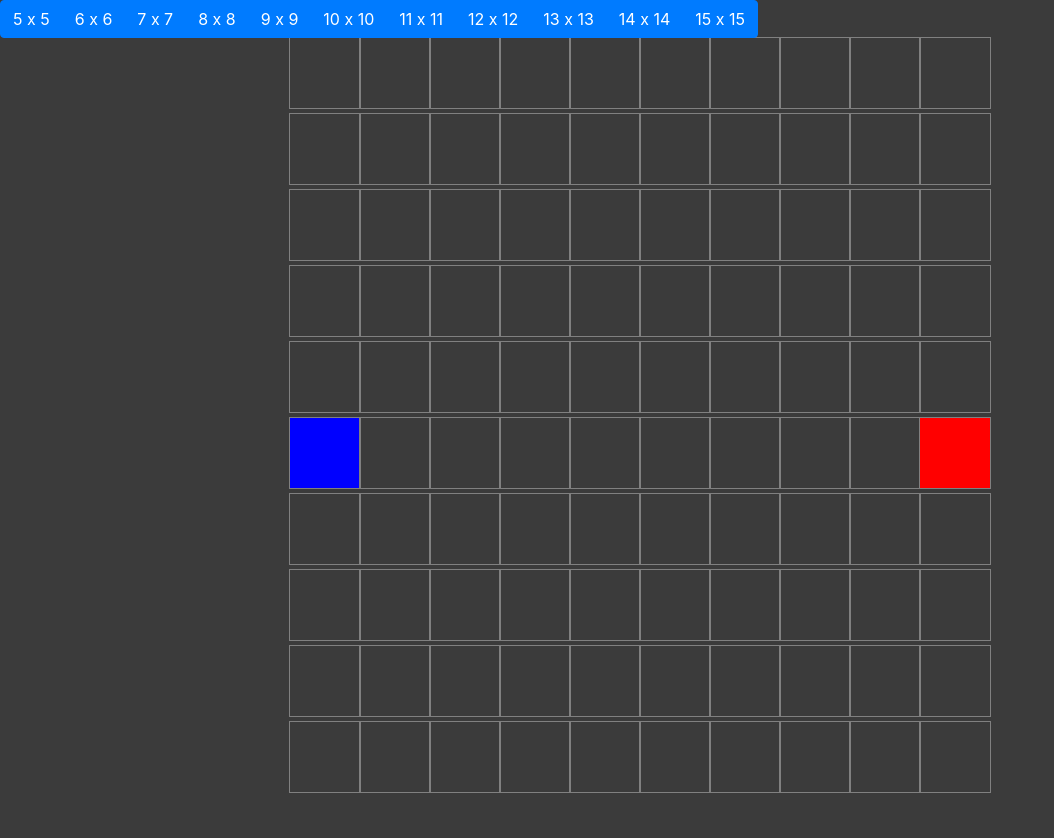
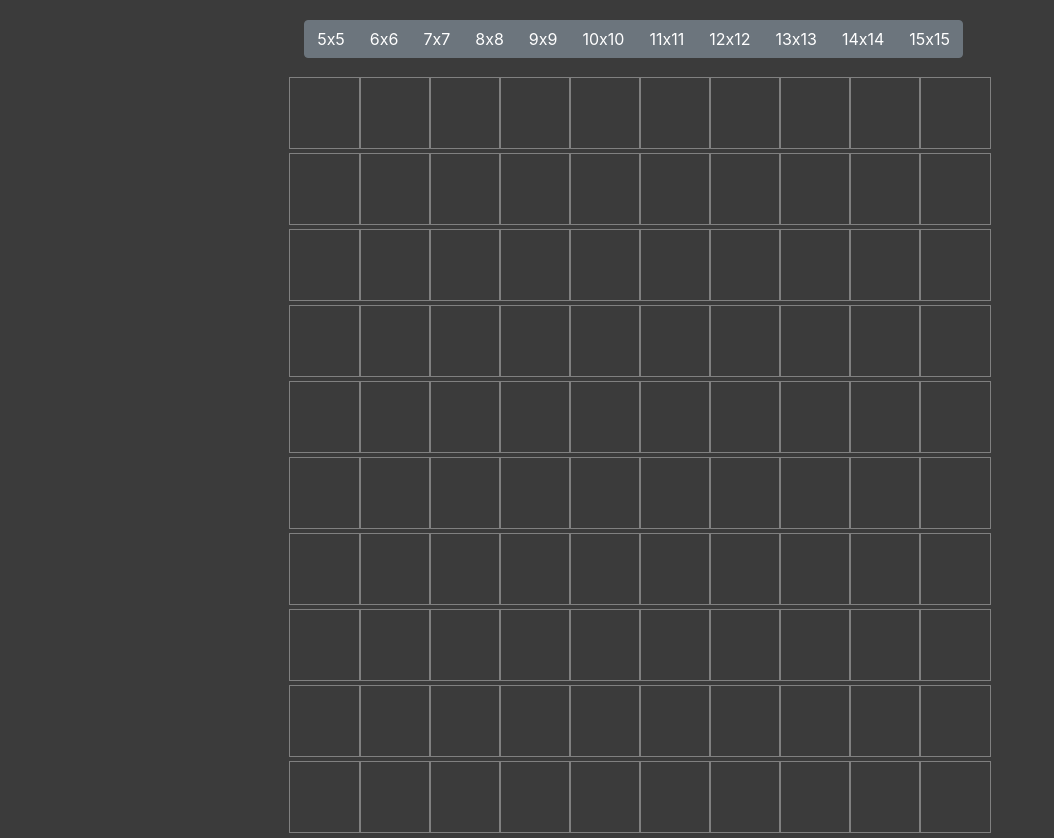
Before and after one commit to eldraegon/Flow-Free-Solver, a React (Create React App) app in the folder my-app/: page / in a window 1280 px wide. Shown: the whole page, without its empty margins (0-1054 px from the left). Before the commit the page ends 800 px from the top, so only its background shows below. Built offline with nearby package versions, Linux system fonts and the light colour scheme.

Commit message:
grid size change working
now it works!

```diff
--- a/my-app/src/FlowFreeSolver/FlowFreeSolver.css
+++ b/my-app/src/FlowFreeSolver/FlowFreeSolver.css
@@ -1,3 +1,7 @@
-.Button {
-
+.btn {
+    margin-left: auto;
+    margin-right: auto;
 }
+.nav {
+    padding: 1%;
+}
--- a/my-app/src/FlowFreeSolver/FlowFreeSolver.jsx
+++ b/my-app/src/FlowFreeSolver/FlowFreeSolver.jsx
@@ -2,45 +2,56 @@ import React, {Component} from 'react'
 import Node from './Node/Node'
 import './FlowFreeSolver.css'
 import { Button, ButtonGroup } from 'react-bootstrap';
-
+function test(num) {
+    console.log("TEST")
+}
 export default class FlowFreeSolver extends Component {
     constructor(props) {
         super(props);
         this.state = {
             nodes: [],
             length: 10,
+            size: 'lg',
         };
     }
 
     componentDidMount() {
+        this.createGrid(10);
+    }
+
+    createGrid(length) {
         const nodes = []
-        for(let row = 0; row < this.state.length; row++) {
+        for(let row = 0; row < length; row++) {
             const currentRow = [];
-            for(let col = 0; col < this.state.length; col++) {
+            for(let col = 0; col < length; col++) {
                 const Node =  {
                     col,
                     row,
-                    isStart: row === 5 && col === 0,
-                    isFinish: row === 5 && col === 9,
+                    num: 0,
                 };
                 currentRow.push(Node);
             }
             nodes.push(currentRow);
         }
-        this.setState({nodes});
+        this.setState({nodes, length});
+    }
+
+    setGrid(length) {
+        if(length !== this.state.length) {
+            this.createGrid(length);
+        }
     }
 
     render() {
         const {nodes} = this.state;
         const navButtons = [];
         for(let i = 5; i <= 15; i++) {
-            navButtons.push(<Button className="Button">{i} x {i}</Button>);
+            navButtons.push(<Button key={i} variant="secondary" onClick={() => this.setGrid(i)}>{i}x{i}</Button>);
         }
-
         return (
             <div className="grid">
                 <div className="nav">
-                    <ButtonGroup>
+                    <ButtonGroup className="btn">
                         {navButtons}
                     </ButtonGroup>
                 </div>
@@ -49,11 +60,13 @@ export default class FlowFreeSolver extends Component {
                         <div key={rowIdx}>
                             {row.map((node, nodeIdx) => {
                                 const {isStart, isFinish} = node
+                                const {size} = this.state;
                                 return (
                                     <Node
                                     key={nodeIdx}
                                     isStart={isStart}
-                                    isFinish={isFinish}>
+                                    isFinish={isFinish}
+                                    size={size}>
                                     </Node>
                                 );
                             })}
```
